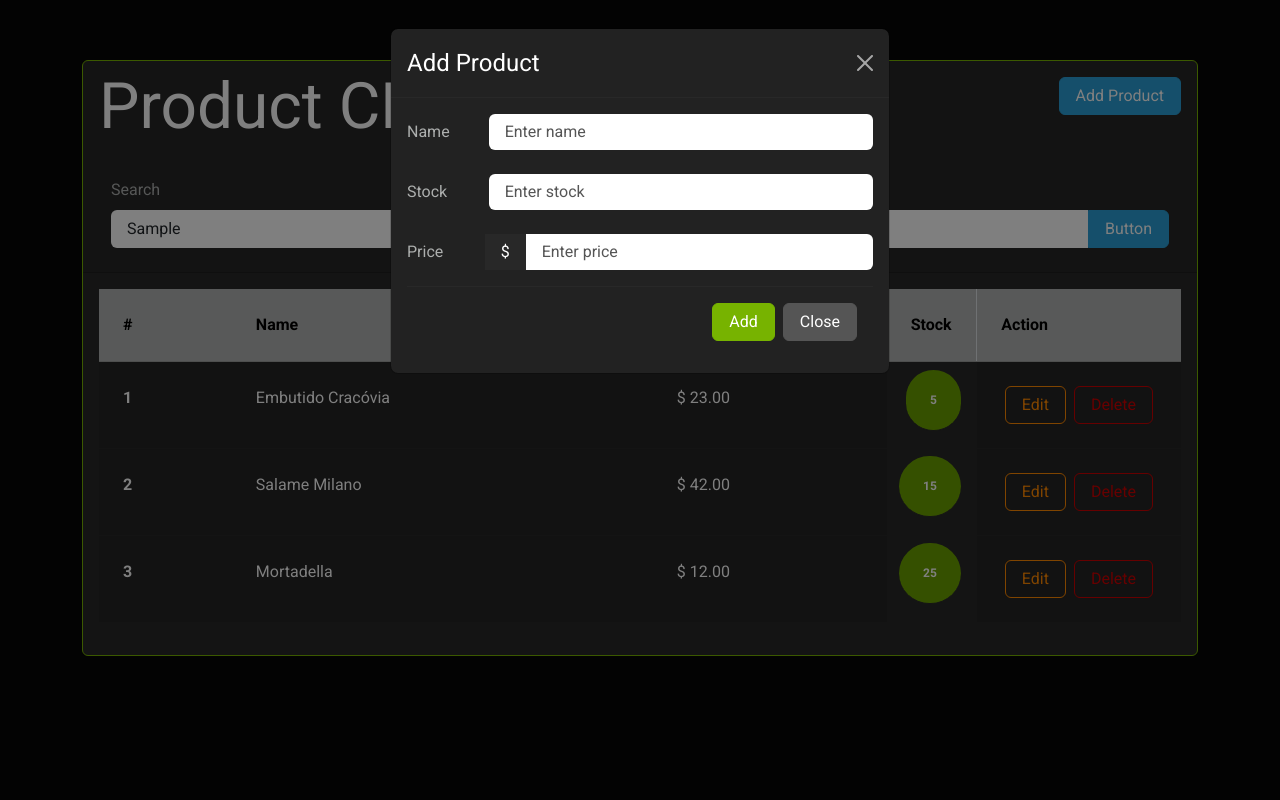
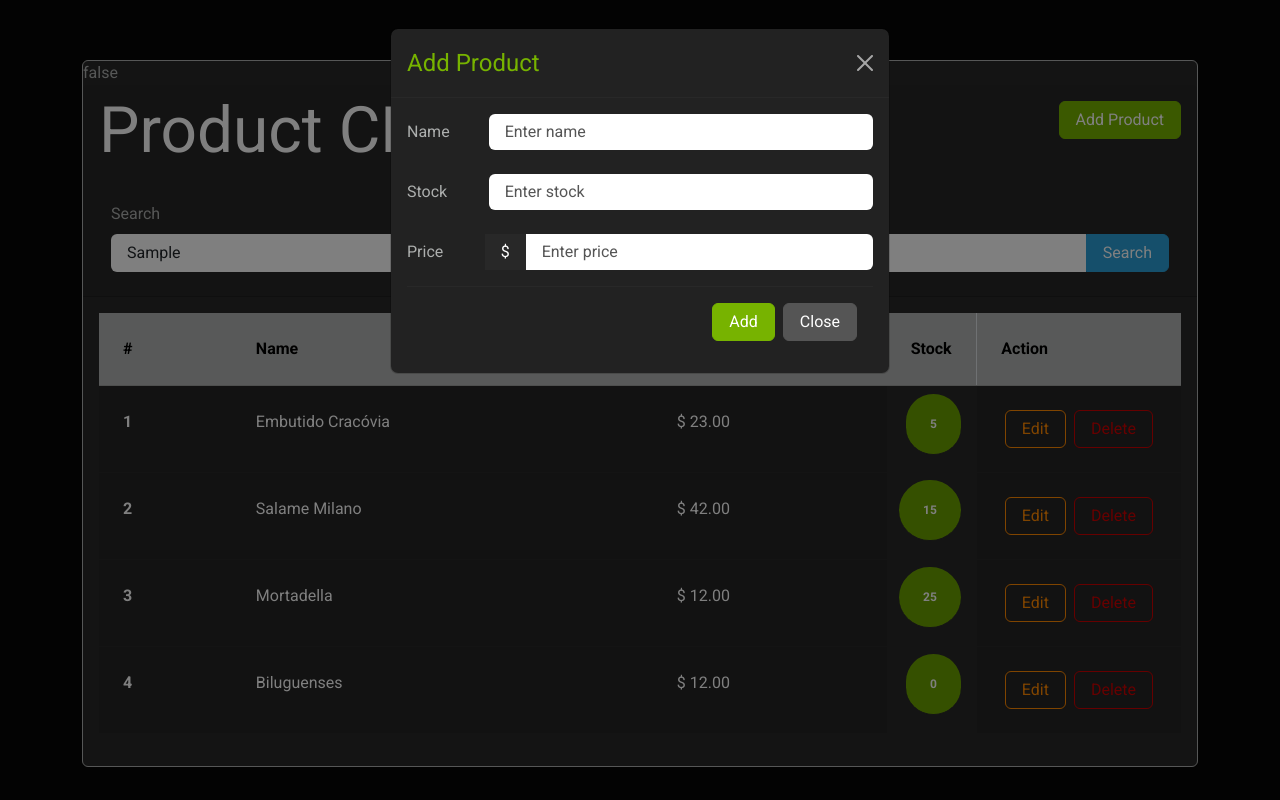
Before and after one commit to breno-bortot/Product-CRUD, a Vue app: page / in a window 1280 px wide. Both pictures are taken after typing "Sample" into the empty fields and a click on the button "Add Product". Built offline with nearby package versions, Linux system fonts and the light colour scheme; data requests are answered from the project's data file.

Commit message:
reactivity with add and edit buttons to different modals

```diff
--- a/db.json
+++ b/db.json
@@ -17,6 +17,12 @@
       "name": "Mortadella",
       "stock": 25,
       "price": 12
+    },
+    {
+      "name": "Biluguenses ",
+      "stock": 0,
+      "price": 12,
+      "id": 4
     }
   ]
 }
--- a/src/App.vue
+++ b/src/App.vue
@@ -1,12 +1,14 @@
 <template>
   <div class="container">
-    <div class="card border-success mb-3">
+    <div class="card border-dark mb-3">
+      {{ editing }}
       <Header
-        @add-product="addProduct"
+        @do-add="doAdd"
         @search-submit="filterAction"
         title="Product CRUD"
       />
-      <List @edit="editProduct" @delete="deleteProduct" :products="products" />
+      <Modal :editing="editing" @add-product="addProduct" />
+      <List @do-edit="doEdit" @delete="deleteProduct" :products="products" />
       <!-- <Footer /> -->
     </div>
   </div>
@@ -15,25 +17,62 @@
 <script>
 import Header from "./components/Header.vue";
 import List from "./components/List.vue";
+import Modal from "./components/Modal.vue";
 
 export default {
   name: "App",
   components: {
     Header,
     List,
+    Modal,
+  },
+  data() {
+    return {
+      products: [],
+      editing: false,
+    };
+  },
+  async created() {
+    this.products = await this.fetchProducts();
   },
   methods: {
     filterAction(searchInput) {
       console.log(searchInput);
     },
-    addProduct(newProduct) {
-      this.products = [...this.products, newProduct];
+    doAdd() {
+      this.editing = false;
     },
-    editProduct(id) {
-      console.log(id);
+    async addProduct(newProduct) {
+      const res = await fetch("http://localhost:500/products", {
+        method: "POST",
+        headers: {
+          "Content-Type": "application/json",
+        },
+        body: JSON.stringify(newProduct),
+      });
+
+      const data = await res.json();
+
+      this.products = [...this.products, data];
     },
-    deleteProduct(id) {
-      this.products = this.products.filter((product) => product.id !== id);
+    doEdit(id) {
+      this.editing = true;
+    },
+    // editProduct(id) {
+    //   console.log(id);
+    // },
+    async deleteProduct(id) {
+      if (confirm("Are you sure?")) {
+        const res = await fetch(`http://localhost:500/products/${id}`, {
+          method: "DELETE",
+        });
+
+        if (res.status === 200) {
+          this.products = this.products.filter((product) => product.id !== id);
+        } else {
+          alert("Error deleting product");
+        }
+      }
     },
     async fetchProducts() {
       const res = await fetch("http://localhost:500/products");
@@ -46,14 +85,6 @@ export default {
       return data;
     },
   },
-  data() {
-    return {
-      products: [],
-    };
-  },
-  async created() {
-    this.products = await this.fetchProducts();
-  },
 };
 </script>
 
--- a/src/components/Form.vue
+++ b/src/components/Form.vue
@@ -48,7 +48,10 @@
         </div>
       </fieldset>
       <div class="modal-footer">
-        <button type="submit" class="btn btn-success">Add</button>
+        <button v-if="!editing" type="submit" class="btn btn-success">
+          Add
+        </button>
+        <button v-else type="submit" class="btn btn-warning">Edit</button>
         <button type="button" class="btn btn-secondary" data-bs-dismiss="modal">
           Close
         </button>
@@ -66,6 +69,9 @@ export default {
       price: "",
     };
   },
+  props: {
+    editing: Boolean,
+  },
   methods: {
     onSubmit(e) {
       e.preventDefault();
@@ -76,7 +82,7 @@ export default {
       }
 
       const newProduct = {
-        id: Math.floor(Math.random() * 100000),
+        //   id: Math.floor(Math.random() * 100000),
         name: this.name,
         stock: this.stock,
         price: this.price,
--- a/src/components/Header.vue
+++ b/src/components/Header.vue
@@ -1,20 +1,19 @@
 <template>
   <div class="card-header">
     <button
+      @click="$emit('do-Add')"
       type="button"
-      class="btn btn-primary float-end mt-2"
+      class="btn btn-success float-end mt-2"
       data-bs-toggle="modal"
       data-bs-target="#exampleModal"
     >
       Add Product
     </button>
-    <Modal @add-product="addProduct" />
     <h1>{{ title }}</h1>
     <SearchBar @search-submit="getSearchInput" />
   </div>
 </template>
 <script>
-import Modal from "./Modal.vue";
 import SearchBar from "./SearchBar.vue";
 
 export default {
@@ -23,7 +22,6 @@ export default {
     title: String,
   },
   components: {
-    Modal,
     SearchBar,
   },
   emits: ["search-submit", "add-product"],
@@ -31,9 +29,6 @@ export default {
     getSearchInput(searchInput) {
       this.$emit("search-submit", searchInput);
     },
-    addProduct(newProduct) {
-      this.$emit("add-product", newProduct);
-    },
   },
 };
 </script>
--- a/src/components/List.vue
+++ b/src/components/List.vue
@@ -21,7 +21,7 @@
           <td>
             <div class="d-flex justify-content-evenly">
               <button
-                @click="$emit('edit', product.id)"
+                @click="$emit('do-edit', product.id)"
                 type="button"
                 class="btn btn-outline-warning mx-1"
                 data-bs-toggle="modal"
--- a/src/components/Modal.vue
+++ b/src/components/Modal.vue
@@ -10,7 +10,10 @@
       <div class="modal-dialog" role="document">
         <div class="modal-content">
           <div class="modal-header">
-            <h5 class="modal-title">Add Product</h5>
+            <h5 v-if="!editing" class="modal-title text-success">
+              Add Product
+            </h5>
+            <h5 v-else class="modal-title text-warning">Edit Product</h5>
             <button
               type="button"
               class="btn-close"
@@ -21,7 +24,7 @@
             </button>
           </div>
 
-          <Form @add-product="addProduct" />
+          <Form :editing="editing" @add-product="addProduct" />
         </div>
       </div>
     </div>
@@ -32,6 +35,9 @@
 import Form from "./Form.vue";
 export default {
   name: "Modal",
+  props: {
+    editing: Boolean,
+  },
   components: {
     Form,
   },
--- a/src/components/SearchBar.vue
+++ b/src/components/SearchBar.vue
@@ -3,7 +3,8 @@
     <div class="form-group row">
       <label for="search" class="form-label mt-4">Search</label>
       <div class="input-group mb-3">
-               <input @keyup.enter="$emit('search-submit', searchInput)"
+        <input
+          @keyup.enter="$emit('search-submit', searchInput)"
           type="text"
           class="col-sm-8 form-control"
           id="search"
@@ -11,22 +12,27 @@
           placeholder="search here"
         />
 
-               <button @click="$emit('search-submit', searchInput)"  class="btn btn-primary" type="button" id="button-addon2">Button</button>
+        <button
+          @click="$emit('search-submit', searchInput)"
+          class="btn btn-primary"
+          type="button"
+          id="button-addon2"
+        >
+          Search
+        </button>
       </div>
-
     </div>
   </div>
 </template>
 <script>
 export default {
-   name: 'SearchBar',
+  name: "SearchBar",
   data() {
     return {
       searchInput: "",
-      }
+    };
   },
-}
+};
 </script>
 <style>
-
 </style>
```
Lines whose indentation alone changed are shown as unchanged.
